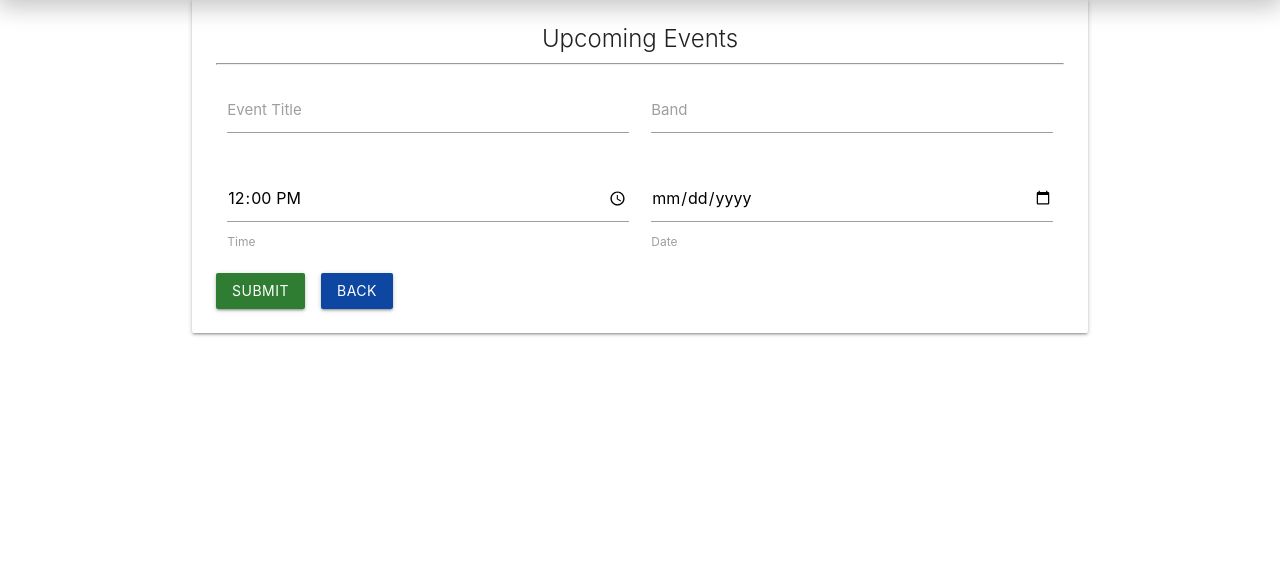
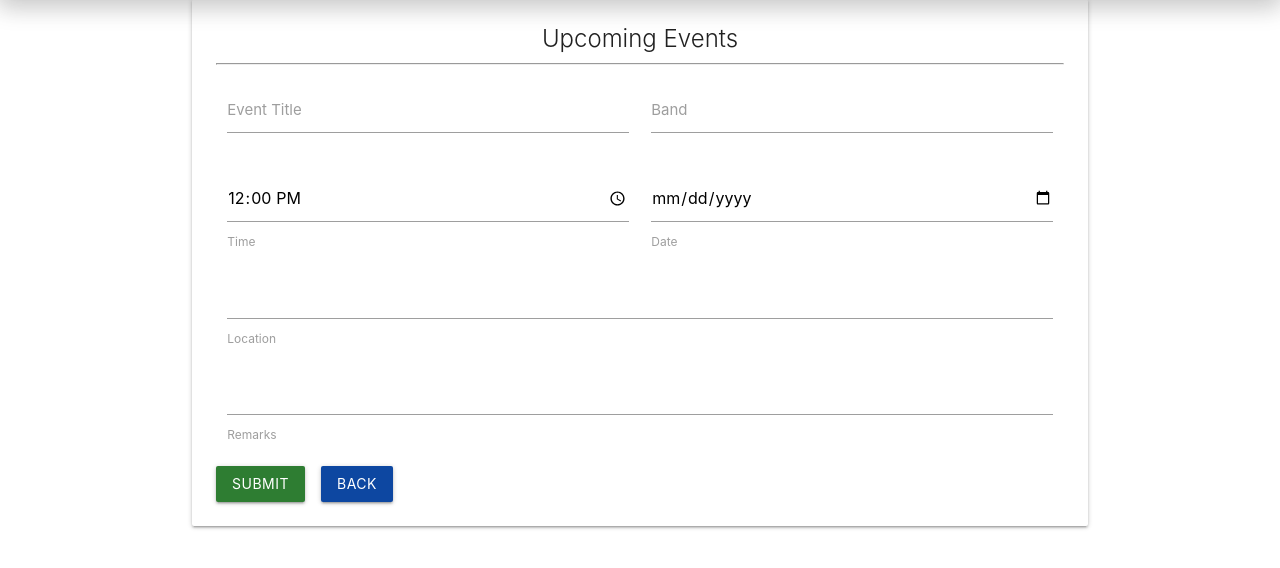
Before and after one commit to Dannyp123/VFW-Post-4100, a Django app: page /adding-events/ in a window 1280 px wide. Shown: the part 73-641 px from the top of the page. Run offline with Django 3.2, Linux system fonts and the light colour scheme.

Commit message:
Added new items to them form and more details to the events.

```diff
--- a/app/forms.py
+++ b/app/forms.py
@@ -7,6 +7,8 @@ class UpcomingEventsForm(forms.Form):
     event_title = forms.CharField()
     date = forms.DateField()
     time = forms.TimeField()
+    location = forms.CharField()
+    remarks = forms.CharField(widget=forms.Textarea)
     band = forms.CharField()
 
 
--- a/app/static/style.css
+++ b/app/static/style.css
@@ -81,7 +81,7 @@
 
 
     .home-card {
-        height: 405px;
+        height: 480px;
     }
 
     .space {
@@ -118,7 +118,7 @@
 
 
     .home-card {
-        height: 405px;
+        height: 415px;
     }
 
     .space {
@@ -152,7 +152,7 @@
     }
 
     .home-card {
-        height: 405px;
+        height: 415px;
     }
 
     .space {
--- a/app/templates/all-events.html
+++ b/app/templates/all-events.html
@@ -23,6 +23,7 @@
                     {{event.event_title}}
                 </a>
                 <p><small class="text-gray">{{event.date}}</small></p>
+                <p><small class="text-gray">{{event.location}}</small></p>
             </p>
             <hr>
         </div>
--- a/app/templates/events-form.html
+++ b/app/templates/events-form.html
@@ -44,7 +44,20 @@
                         {{ events_form.date.errors }}
                         <label for="date">Date</label>
                     </div>
-
+                </div>
+                <div class="row">
+                    <div class="input-feild col l12 s12">
+                        <input id="location" type="text" name="location" class="validate text-black" />
+                        {{ events_form.location.errors }}
+                        <label for="location">Location</label>
+                    </div>
+                </div>
+                <div class="row">
+                    <div class="input-feild col l12 s12">
+                        <input id="remarks" type="text" name="remarks" class="validate text-black" />
+                        {{ events_form.remarks.errors }}
+                        <label for="remarks">Remarks</label>
+                    </div>
                 </div>
                 <div class="d-flex">
                     <button class="btn waves-effect waves-light mr-3 green darken-3" type="submit">Submit</button>
--- a/app/views.py
+++ b/app/views.py
@@ -22,12 +22,15 @@
     def post(self, request):
         form = forms.UpcomingEventsForm(data=request.POST)
         if form.is_valid():
-            event_title = form.cleaned_data["event_title"]
-            date = form.cleaned_data["date"]
-            time = form.cleaned_data["time"]
-            band = form.cleaned_data["band"]
+            event_title = form.cleaned_data.get("event_title")
+            date = form.cleaned_data.get("date")
+            time = form.cleaned_data.get("time")
+            band = form.cleaned_data.get("band")
+            remarks = form.cleaned_data.get("remarks")
+            location = form.cleaned_data.get("location")
 
-            models.UpcomingEvents.submit_events(event_title, date, time, band)
+            models.UpcomingEvents.submit_events(event_title, date, time, band,
+                                                remarks, location)
 
             return redirect("home")
         else:
@@ -66,6 +69,7 @@
         models.UpcomingEvents.objects.get(id=id).delete()
         return redirect("all-events")
 
+
 @login_required
 def profile(request):
     return render(request, "profile.html")
```
Also changed, not shown: app/models.py (+9 -2 lines), app/templates/event.html (+8 -0 lines), app/templates/home.html (+4 -4 lines), app/migrations/0002_auto_20190518_0627.py (added).
